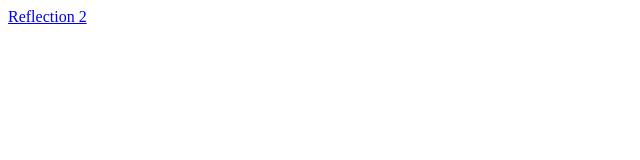
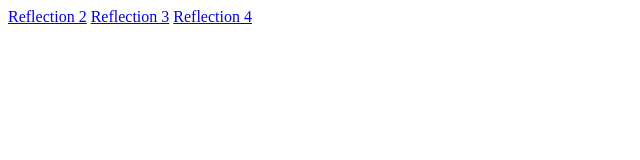
Before and after one commit to Carson-McBride/CSE170, a plain HTML site: page index.html in a window 1280 px wide. Shown: the whole page, without its empty margins (0-640 px from the left). Drawn offline with Linux system fonts and the light colour scheme.

Commit message:
Update index.html

```diff
--- a/index.html
+++ b/index.html
@@ -8,5 +8,7 @@
 </head>
 <body>
     <a href="https://carson-mcbride.github.io/CSE170/reflection2.docx">Reflection 2</a>
+    <a href="https://carson-mcbride.github.io/CSE170/reflection3.docx">Reflection 3</a>
+    <a href="https://carson-mcbride.github.io/CSE170/reflection4.docx">Reflection 4</a>
 </body>
 </html>
```
